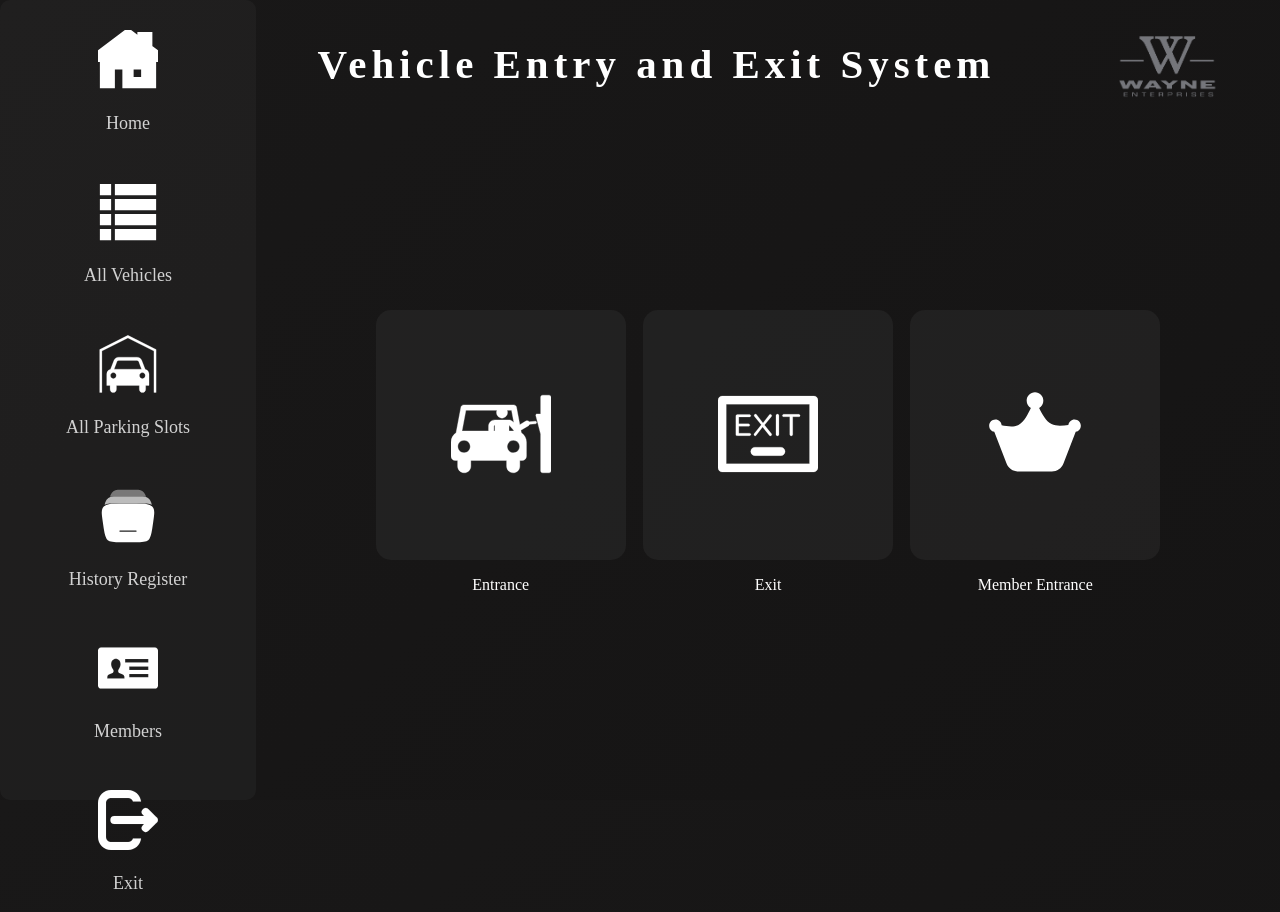
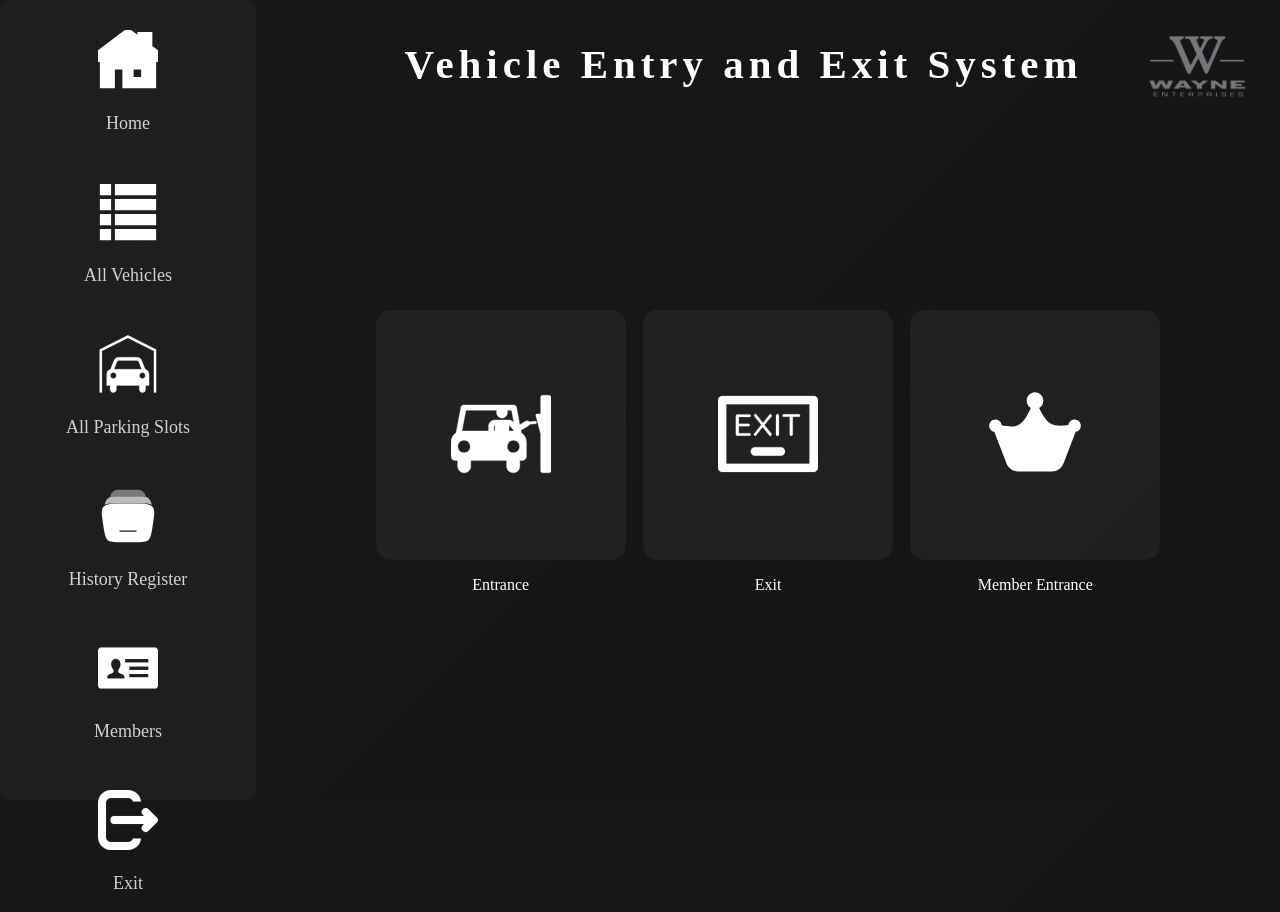
Before and after one commit to Adrian-ortiz0/SistemaDeParqueaderoJavaScript, a plain HTML site: page sub_pages/home.html in a window 1280 px wide. Drawn offline with Linux system fonts and the light colour scheme; a web font is replaced by a local one.

Commit message:
feat: :art: I improved style

```diff
--- a/style.css
+++ b/style.css
@@ -492,6 +492,10 @@ body{
 #dropdownButtonMonth{
     font-family: Arial, Helvetica, sans-serif;
 }
+.divVacio{
+    width: 5%;
+    height: 100%;
+}
 
 @media only screen and (max-width: 1000px) {
     body * {
--- a/sub_pages/home.html
+++ b/sub_pages/home.html
@@ -62,6 +62,7 @@
         </aside>
         <section class="bigSection">
             <section class="homeSection1">
+                <div class="divVacio"></div>
                 <h1>Vehicle Entry and Exit System</h1>
                 <img src="/images/subLogo.jpg" alt="" width="100px">
             </section>
```
Also changed, not shown: sub_pages/entrance.html (+1 -0 lines), sub_pages/exit.html (+1 -0 lines), sub_pages/historial.html (+1 -0 lines), sub_pages/listVehicles.html (+1 -0 lines), sub_pages/memberEntrance.html (+1 -0 lines), sub_pages/members.html (+1 -0 lines), sub_pages/membersList.html (+1 -0 lines), sub_pages/registerMembers.html (+1 -0 lines), sub_pages/slots.html (+1 -0 lines).
